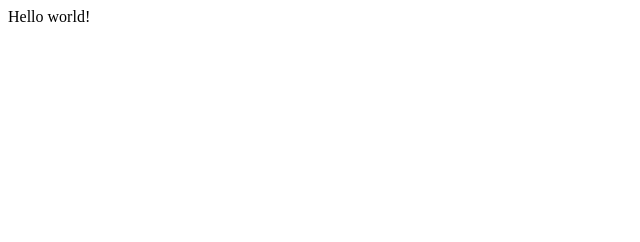
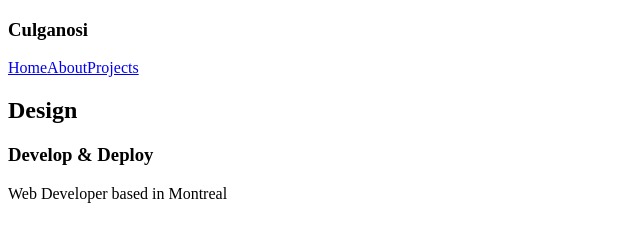
Before and after one commit to Culganosi/culg-port, a Gatsby site: page / in a window 1280 px wide. Shown: the whole page, without its empty margins (0-640 px from the left). Built offline with nearby package versions, Linux system fonts and the light colour scheme; Gatsby itself is replaced by a stand-in of ours.

Commit message:
add Navbar component

```diff
--- /dev/null
+++ b/src/components/Navbar.js
@@ -0,0 +1,15 @@
+import React from "react";
+import { Link } from "gatsby";
+
+export default function Navbar() {
+  return (
+    <nav>
+      <h1>Culganosi</h1>
+      <div className="links">
+        <Link to="/">Home</Link>
+        <Link to="/about">About</Link>
+        <Link to="/projects">Projects</Link>
+      </div>
+    </nav>
+  );
+}
--- a/src/pages/index.js
+++ b/src/pages/index.js
@@ -1,5 +1,15 @@
-import * as React from "react"
+import * as React from "react";
+import Navbar from "../components/Navbar";
 
 export default function Home() {
-  return <div>Hello world!</div>
+  return (
+    <section>
+      <Navbar />
+      <div>
+        <h2>Design</h2>
+        <h3>Develop & Deploy</h3>
+        <p>Web Developer based in Montreal</p>
+      </div>
+    </section>
+  );
 }
```
Also changed, not shown: src/pages/404.js (added, +10 -0 lines), src/pages/about.js (added, +21 -0 lines), src/pages/projects/index.js (added, +10 -0 lines).
